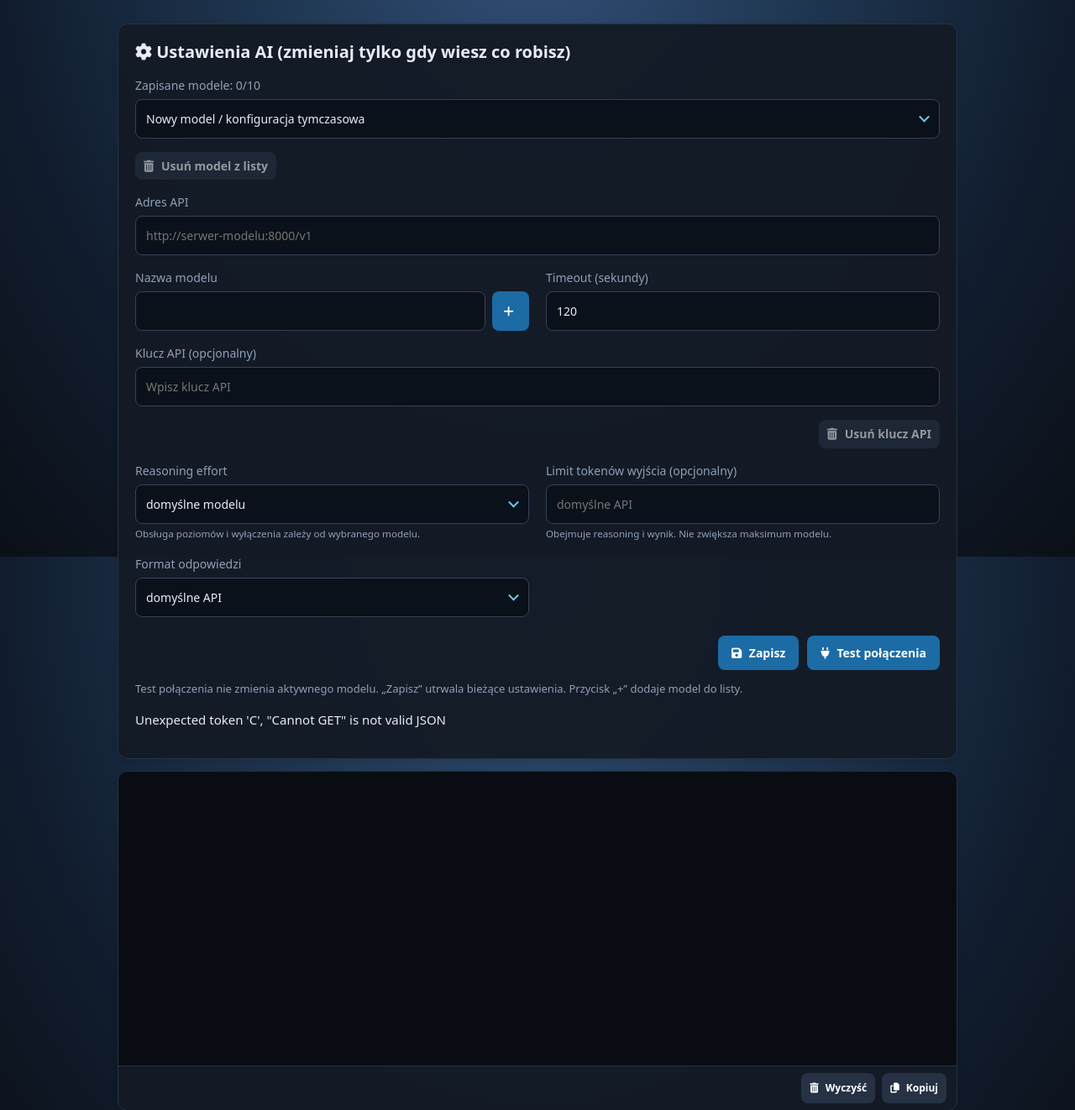
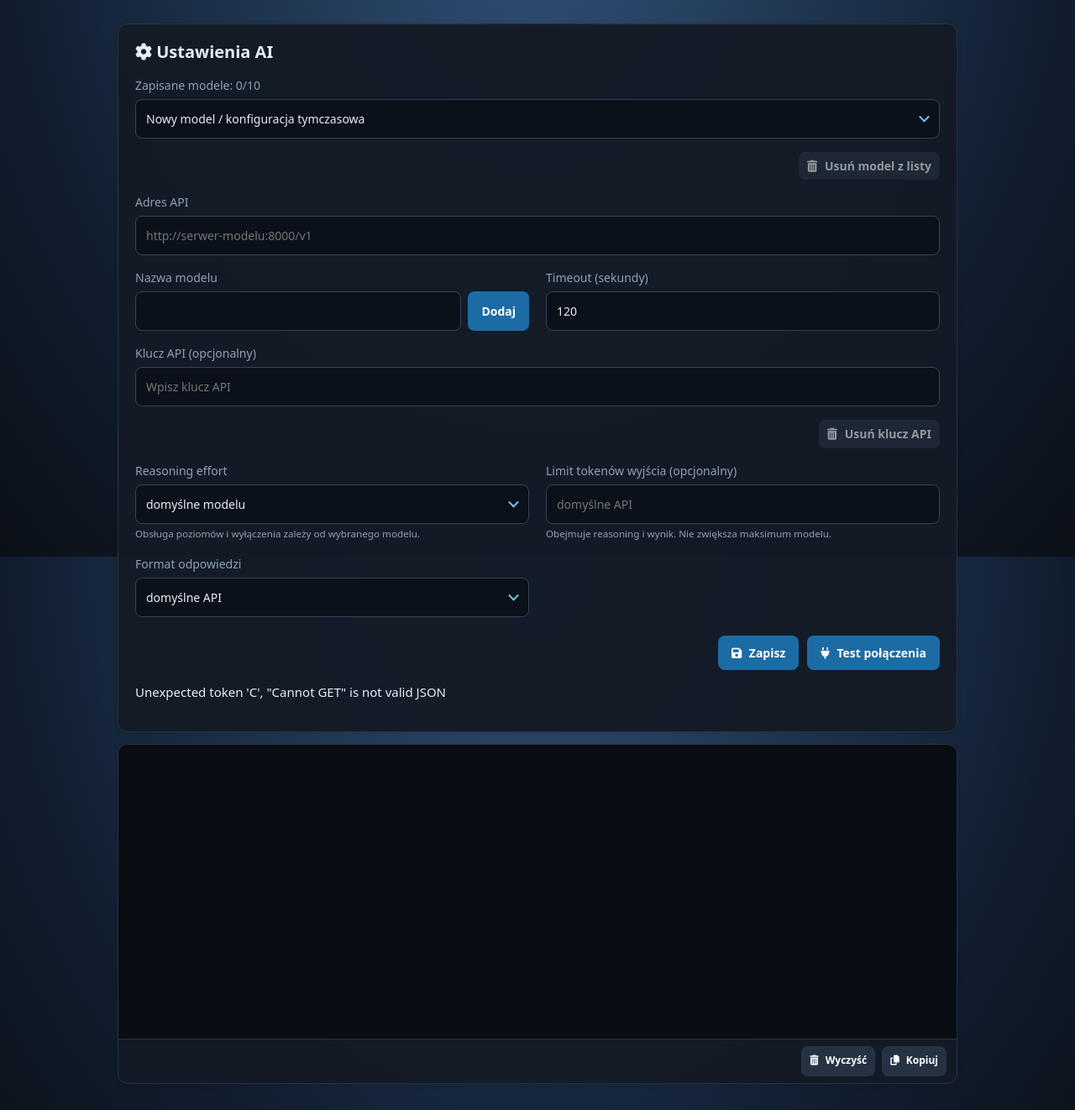
Before and after one commit to kCn3333/subtitle-agent, a Python web app: template app/templates/ai.html in a window 1280 px wide. Shown: the part 137-1459 px from the top of the page at 84% size. Run offline with Jinja, Linux system fonts and the light colour scheme; the template is opened without the code that fills it: most values are stand-ins (such as "Sample title", 1, 10 or a date in 2020).

Commit message:
style: tidy AI settings panel controls

```diff
--- a/app/static/styles.css
+++ b/app/static/styles.css
@@ -231,4 +231,5 @@ button:focus-visible, a:focus-visible, .console:focus-visible { outline: 3px sol
 
 .model-input-row { display: flex; align-items: stretch; gap: 8px; margin-top: 6px; }
 #ai-settings .model-input-row input { margin-top: 0; }
-.model-input-row button { flex: 0 0 44px; padding: 0; }
+.model-input-row button { flex: 0 0 auto; padding: 11px 16px; }
+#delete-model { margin-left: auto; }
--- a/app/templates/ai.html
+++ b/app/templates/ai.html
@@ -1,13 +1,13 @@
 <!doctype html>
 <html lang="pl"><head><meta charset="utf-8"><meta name="viewport" content="width=device-width,initial-scale=1">
-<title>AI · {{ app_name }}</title><link rel="stylesheet" href="/static/styles.css?v=model-actions-1"><link rel="stylesheet" href="/static/fontawesome/css/fontawesome.min.css"><link rel="stylesheet" href="/static/fontawesome/css/solid.min.css">{% include "auth-head.html" %}</head>
+<title>AI · {{ app_name }}</title><link rel="stylesheet" href="/static/styles.css?v=model-actions-2"><link rel="stylesheet" href="/static/fontawesome/css/fontawesome.min.css"><link rel="stylesheet" href="/static/fontawesome/css/solid.min.css">{% include "auth-head.html" %}</head>
 <body><main>{% include 'header.html' %}
-<section class="card"><h2><i class="fa-solid fa-gear" aria-hidden="true"></i> Ustawienia AI (zmieniaj tylko gdy wiesz co robisz)</h2><form id="ai-settings">
+<section class="card"><h2><i class="fa-solid fa-gear" aria-hidden="true"></i> Ustawienia AI</h2><form id="ai-settings">
 <div class="settings-fields">
 <label class="field-wide"><span id="saved-model-count">Zapisane modele: 0/10</span><span class="select-wrap"><select id="saved-model"><option value="">Nowy model / konfiguracja tymczasowa</option></select></span></label>
 <div class="field-wide key-options"><button id="delete-model" type="button" disabled><i class="fa-solid fa-trash-can" aria-hidden="true"></i> Usuń model z listy</button></div>
 <label class="field-wide">Adres API <input id="api-url" type="url" required placeholder="http://serwer-modelu:8000/v1" maxlength="2048"></label>
-<label>Nazwa modelu <span class="model-input-row"><input id="model" required maxlength="200"><button type="button" id="save-model" title="Dodaj model do listy" aria-label="Dodaj model do listy"><i class="fa-solid fa-plus" aria-hidden="true"></i></button></span></label>
+<label>Nazwa modelu <span class="model-input-row"><input id="model" required maxlength="200"><button type="button" id="save-model" title="Dodaj model do listy" aria-label="Dodaj model do listy">Dodaj</button></span></label>
 <label>Timeout (sekundy) <input id="timeout" type="number" min="1" max="3600" required value="120"></label>
 <label class="field-wide">Klucz API (opcjonalny) <input id="api-key" type="password" autocomplete="new-password" placeholder="Wpisz klucz API" aria-describedby="key-status"></label>
 <div class="field-wide key-options"><span id="key-status"></span><button id="clear-key" type="button" disabled><i class="fa-solid fa-trash-can" aria-hidden="true"></i> Usuń klucz API</button></div>
@@ -22,7 +22,6 @@
   <option value="">domyślne API</option><option value="json_object">JSON</option>
 </select></span></label>
 </div><div class="row form-actions"><button type="submit"><i class="fa-solid fa-floppy-disk" aria-hidden="true"></i> Zapisz</button><button type="button" id="test-api"><i class="fa-solid fa-plug" aria-hidden="true"></i> Test połączenia</button></div>
-<p class="settings-note">Test połączenia nie zmienia aktywnego modelu. „Zapisz” utrwala bieżące ustawienia. Przycisk „+” dodaje model do listy.</p>
 <p id="settings-status" role="status"></p>
 </form></section>
 <section class="console-card" aria-label="Konsola AI">
```
